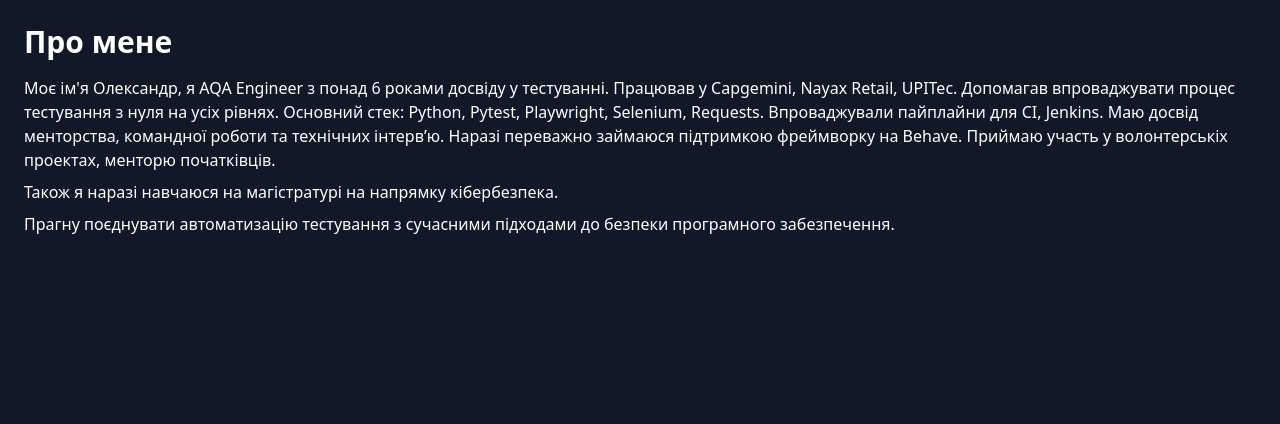
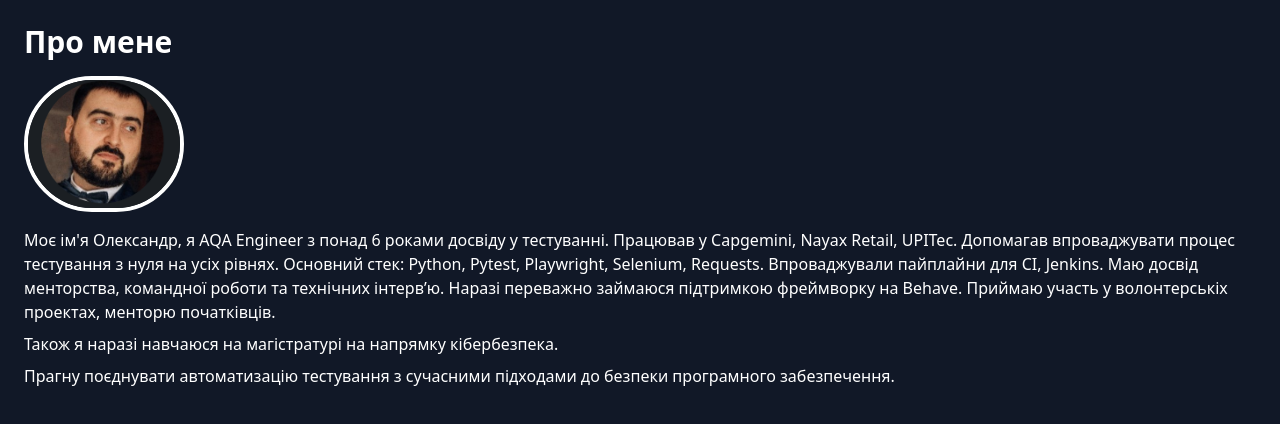
Before and after one commit to AlexnderDoroshenko/oleksandr-landing, a Next.js app: page /about in a window 1280 px wide. Shown: the top 424 px of the page. Built offline with nearby package versions, Linux system fonts and the light colour scheme.

Commit message:
fix for logo

```diff
--- a/pages/about.tsx
+++ b/pages/about.tsx
@@ -1,7 +1,14 @@
 export default function About() {
     return (
-      <div className="min-h-screen bg-gray-900 text-white p-6">
-        <h1 className="text-3xl font-bold mb-4">Про мене</h1>
+      <div className="min-h-screen p-6 text-white bg-gray-900">
+        <h1 className="mb-4 text-3xl font-bold">Про мене</h1>
+        <img
+          src="/images/avatar.png"
+          alt="Oleksandr"
+          width={160}
+          height={160}
+          className="mb-4 border-4 border-white rounded-full w-160 h-160"
+        />
         <p className="mb-2">
           Моє ім'я Олександр, я AQA Engineer з понад 6 роками досвіду у тестуванні.
           Працював у Capgemini, Nayax Retail, UPITec.
--- a/pages/index.tsx
+++ b/pages/index.tsx
@@ -8,7 +8,14 @@
         <title>Oleksandr Doroshenko – AQA Engineer</title>
       </Head>
       <main className="flex flex-col items-center justify-center min-h-screen p-4 text-white bg-gray-900">
-        <img src="/oleksandr-landing/images/avatar.png" alt="Oleksandr" className="w-40 h-40 mb-4 border-4 border-white rounded-full" />
+        {/* eslint-disable-next-line @next/next/no-img-element */}
+        <img
+          src="/images/avatar.png"
+          alt="Oleksandr"
+          width={160}
+          height={160}
+          className="mb-4 border-4 border-white rounded-full w-160 h-160"
+        />
         <h1 className="mb-2 text-3xl font-bold">Привіт! Я Олександр Дорошенко</h1>
         <p className="max-w-xl text-lg text-center">
           AQA інженер з досвідом автоматизації, CI/CD, Python, Jenkins, Docker та лідерських функцій. Навчаюся також у сфері кібербезпеки.
```
Also changed, not shown: next-env.d.ts, 1 other file (tests, documents, lock files or other folders).
